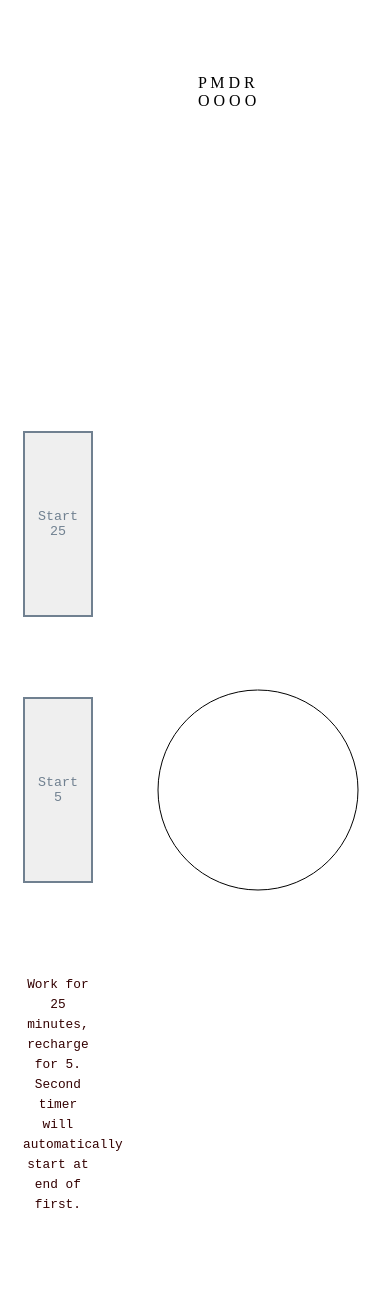
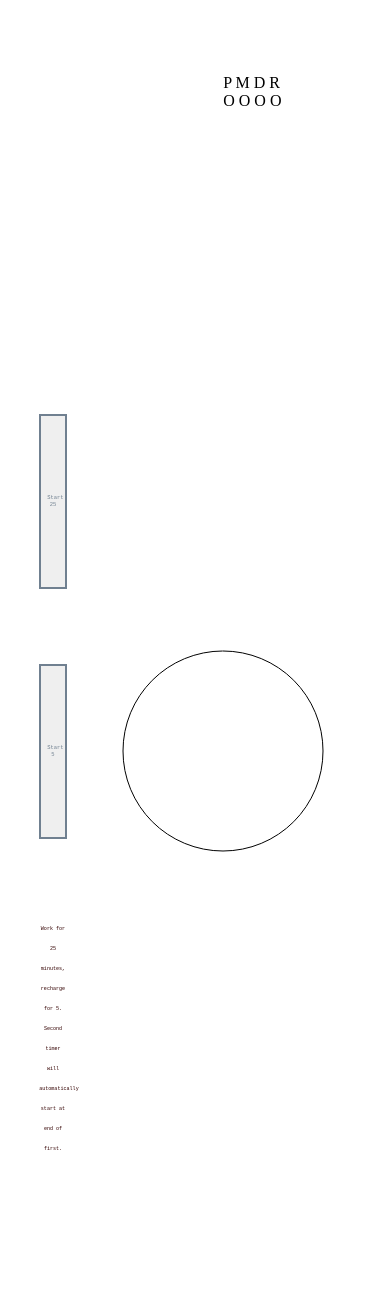
Before and after one commit to skylermartyn/pomodoro, a PHP site: page / in a window 390 px wide; the page is wider, and only the part inside the window is pictured. Shown: the top 1300 px of that part. After the commit the page ends 1150 px from the top of that part, so only its background shows below. Run offline with PHP 8.4, Linux system fonts and the light colour scheme.

Commit message:
Make font size responsive to viewport

```diff
--- a/index.css
+++ b/index.css
@@ -26,6 +26,7 @@ header {
 
 button {
     font-family: 'Courier New', Courier, monospace;
+    font-size: 1.4vw;
     box-shadow: none;
     border-style: solid;
     border-color: slategrey;
@@ -106,7 +107,7 @@ header.span {
     text-align: center;
     line-height: 20px;
     font-family: 'Courier New', Courier, monospace;
-    font-size: .8rem;
+    font-size: 1.3vw;
 
 }
 
```
